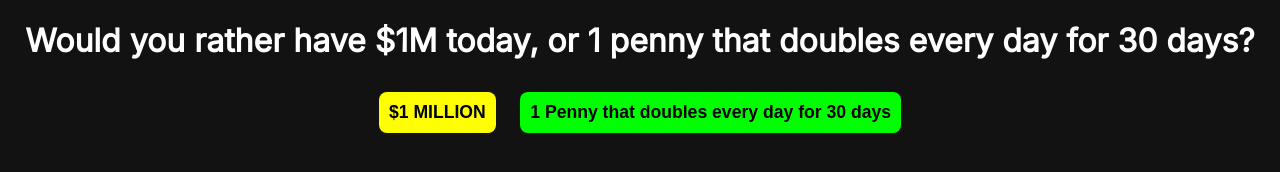
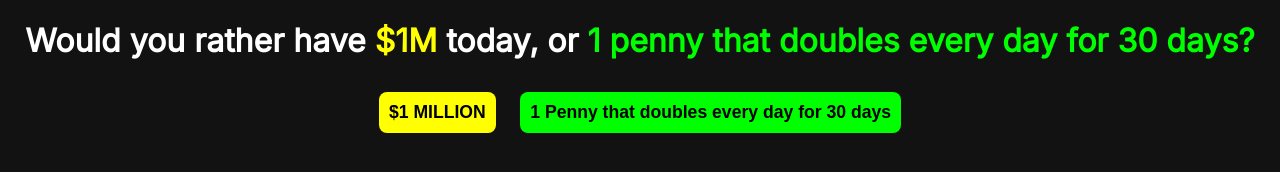
Before and after one commit to adamconkle/millionorpenny, a plain HTML site: page index.html in a window 1280 px wide. Drawn offline with Linux system fonts and the light colour scheme.

Commit message:
Update index.html

```diff
--- a/index.html
+++ b/index.html
@@ -9,7 +9,7 @@
   </head>
   <body>
 
-    <h1>Would you rather have $1M today, or 1 penny that doubles every day for 30 days?</h1>
+    <h1>Would you rather have <span style=color:yellow;>$1M</span> today, or <span style=color:lime;>1 penny that doubles every day for 30 days?</span></h1>
 
     <button id="million">$1 MILLION</button>
     <button id="penny">1 Penny that doubles every day for 30 days</button>
```
